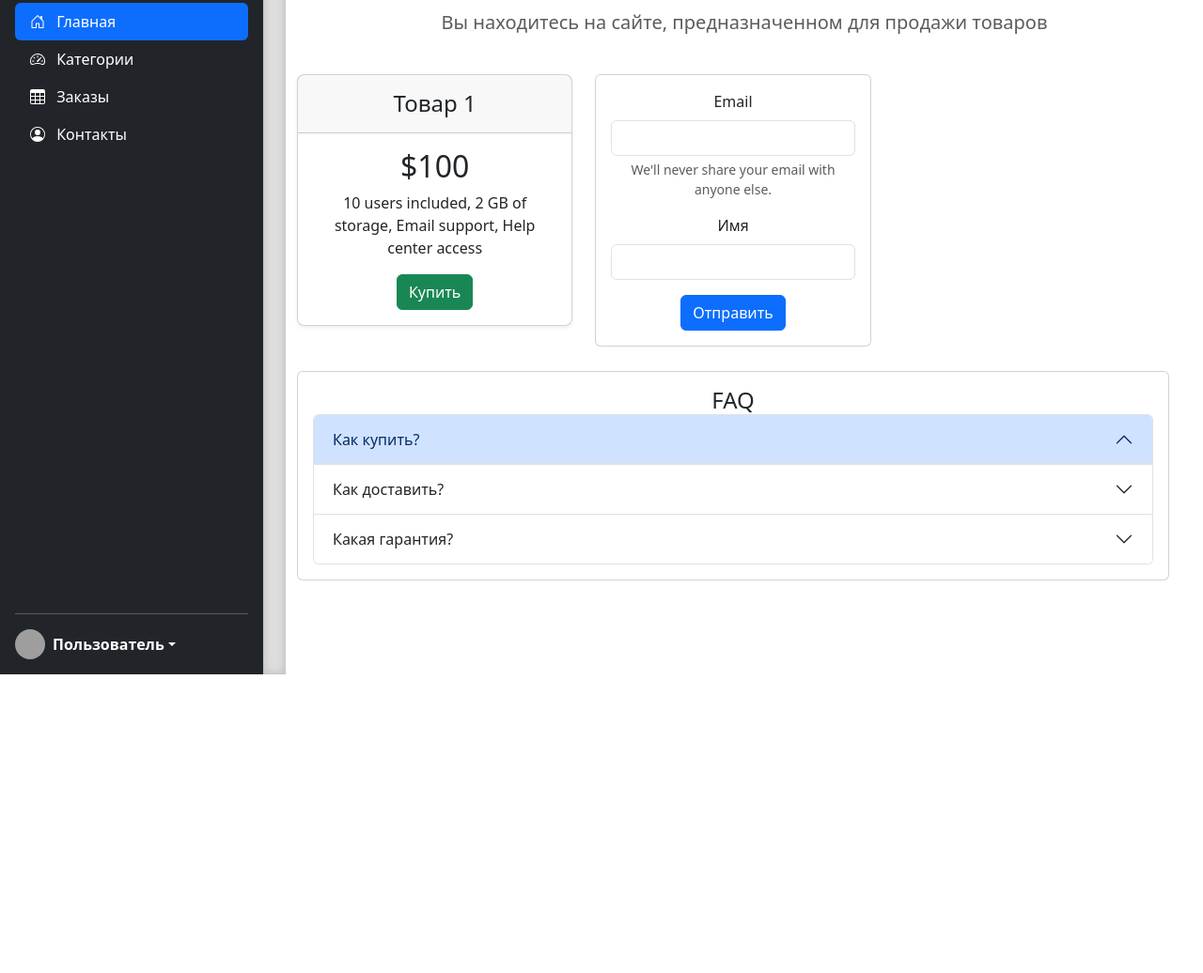
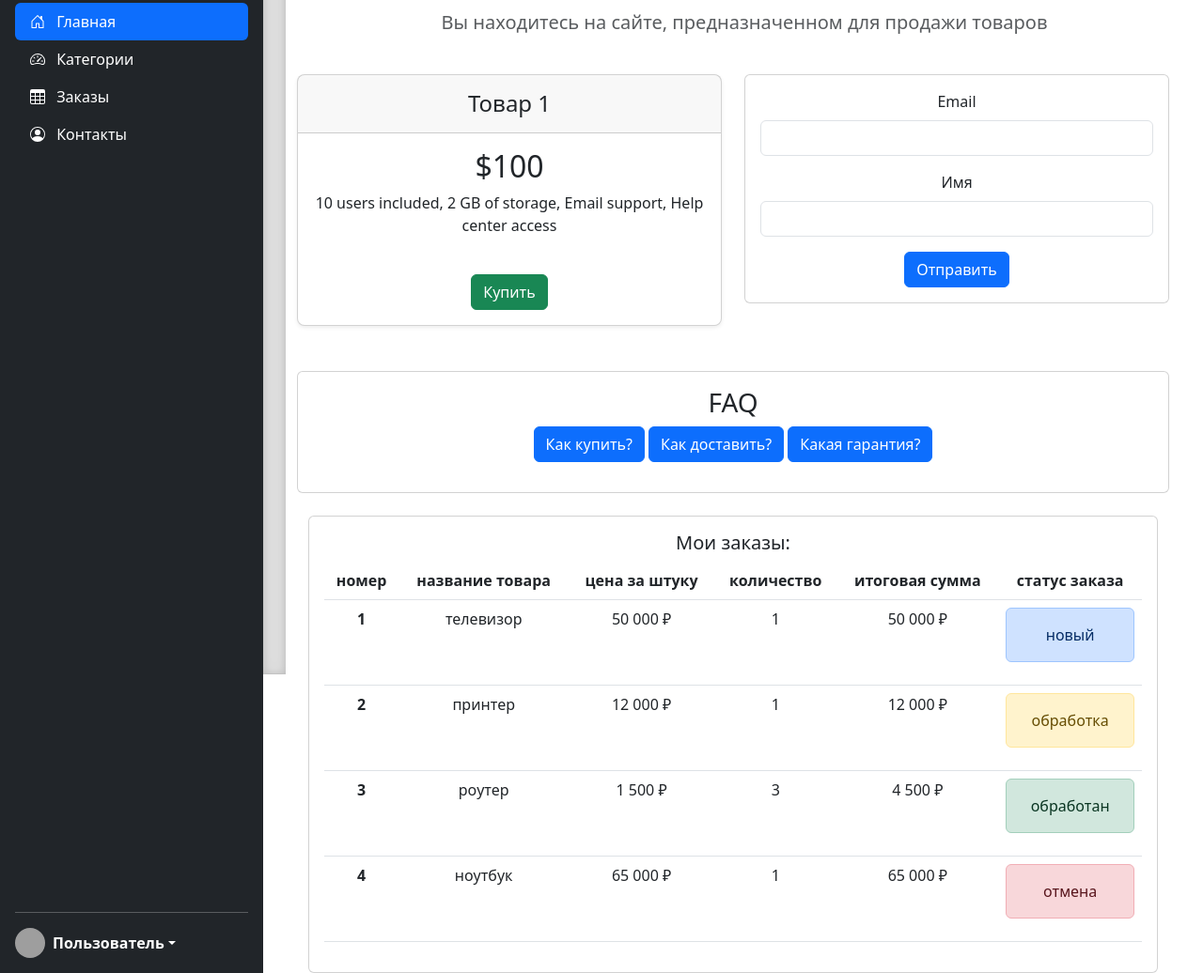
Before and after one commit to Kupetz124/Django, a plain HTML site: page index.html in a window 1280 px wide. Shown: the part 82-1118 px from the top of the page at 94% size. Before the commit the page ends 800 px from the top, so only its background shows below. Drawn offline with nearby package versions, Linux system fonts and the light colour scheme; grey boxes are pictures that could not be loaded.

Commit message:
FAQ section button fixes

```diff
--- a/index.html
+++ b/index.html
@@ -39,7 +39,7 @@
             flex-wrap: nowrap;
             height: 100vh;
             height: -webkit-fill-available;
-            max-height: 100vh;
+            max-height: 200vh;
             overflow-x: auto;
             overflow-y: hidden;
         }
@@ -257,7 +257,7 @@
     </div>
 
     <div class="b-example-divider"></div>
-
+    <div style="overflow-y: auto;">
         <div class="container">
             <header>
                 <div class="pricing-header p-3 pb-md-4 mx-auto text-center">
@@ -268,7 +268,7 @@
 
             <main class="row">
                 <div class="row text-center">
-                <div class="col-4">
+                    <div class="col-6">
                         <div class="card mb-4 rounded-3 shadow-sm">
                             <div class="card-header py-3">
                                 <h4 class="my-0 fw-normal">Товар 1</h4>
@@ -282,18 +282,21 @@
                                     Help center access
                                 </p>
 
-                            <button type="button" class="btn btn-success">Купить</button>
+
+                                <button type="button" class="btn btn-success mt-4">Купить</button>
                             </div>
                         </div>
                     </div>
-                <div class="col-4">
+                    <div class="col-6">
                         <div class="card">
                             <div class="card-body">
                                 <form>
                                     <div class="mb-3">
                                         <label for="exampleInputEmail1" class="form-label">Email</label>
-                                    <input type="email" class="form-control" id="exampleInputEmail1" aria-describedby="emailHelp">
-                                    <div id="emailHelp" class="form-text">We'll never share your email with anyone else.</div>
+                                        <input type="email" class="form-control" id="exampleInputEmail1"
+                                               aria-describedby="emailHelp">
+
+
                                     </div>
                                     <div class="mb-3">
                                         <label for="username" class="form-label">Имя</label>
@@ -307,45 +310,118 @@
                     </div>
 
                     <div class="container mt-4">
-                    </div><div class="col-12">
+                    </div>
+                    <div class="col-12">
                         <div class="card">
                             <div class="card-body">
-                                <h4 class="my-0 fw-normal">FAQ</h4>
-                                    <div class="accordion" id="accordionExample">
-                                          <div class="accordion-item">
-                                            <h2 class="accordion-header">
-                                              <button class="accordion-button" type="button" data-bs-toggle="collapse" data-bs-target="#collapseOne" aria-expanded="true" aria-controls="collapseOne">
+                                <h3>FAQ</h3>
+                                <p class="d-inline-flex gap-1">
+                                    <a class="btn btn-primary" data-bs-toggle="collapse" href="#answer_1"
+                                       role="button" aria-expanded="false" aria-controls="collapseExample">
                                         Как купить?
-                                              </button>
-                                            </h2>
-                                            <div id="collapseOne" class="accordion-collapse collapse" data-bs-parent="#accordionExample">
-                                              <div class="accordion-body">
-                                                <strong>Нужно добавить товар в корзину.</strong>
+                                    </a>
+                                    <a class="btn btn-primary" data-bs-toggle="collapse" href="#answer_2"
+                                       role="button" aria-expanded="false" aria-controls="collapseExample">
+                                        Как доставить?
+                                    </a>
+                                    <a class="btn btn-primary" data-bs-toggle="collapse" href="#answer_3"
+                                       role="button" aria-expanded="false" aria-controls="collapseExample">
+                                        Какая гарантия?
+                                    </a>
+
+                                </p>
+                                <div class="collapse" id="answer_1">
+                                    <div class="card card-body">
+                                        Добавить товар в корзину.
                                     </div>
                                 </div>
-                                          </div>
-                                          <div class="accordion-item">
-                                            <h2 class="accordion-header">
-                                              <button class="accordion-button collapsed" type="button" data-bs-toggle="collapse" data-bs-target="#collapseTwo" aria-expanded="false" aria-controls="collapseTwo">
-                                                Как доставить?
-                                              </button>
-                                            </h2>
-                                            <div id="collapseTwo" class="accordion-collapse collapse" data-bs-parent="#accordionExample">
-                                              <div class="accordion-body">
-                                                <strong>Воспользоваться услугами курьера.</strong>
+
+                                <div class="collapse" id="answer_2">
+                                    <div class="card card-body">
+                                        Воспользоваться услугами курьера.
                                     </div>
                                 </div>
+
+                                <div class="collapse" id="answer_3">
+                                    <div class="card card-body">
+                                        12 месяцев.
                                     </div>
-                                          <div class="accordion-item">
-                                            <h2 class="accordion-header">
-                                              <button class="accordion-button collapsed" type="button" data-bs-toggle="collapse" data-bs-target="#collapseThree" aria-expanded="false" aria-controls="collapseThree">
-                                                Какая гарантия?
-                                              </button>
-                                            </h2>
-                                            <div id="collapseThree" class="accordion-collapse collapse" data-bs-parent="#accordionExample">
-                                              <div class="accordion-body">
-                                                <strong>12 месяцев.</strong>
                                 </div>
+
+
+                            </div>
+                        </div>
+                        <div class="container mt-4">
+                            <div style="overflow-x: auto;">
+                            <div class="card">
+                                <div class="card-body">
+                                    <h5>Мои заказы:</h5>
+                                    <div class="col-12">
+                                        <table class="table overflow-x: auto">
+
+                                            <thead>
+                                            <tr>
+                                                <th scope="col">номер</th>
+                                                <th scope="col">название товара</th>
+                                                <th scope="col">цена за штуку</th>
+                                                <th scope="col">количество</th>
+                                                <th scope="col">итоговая сумма</th>
+                                                <th scope="col">статус заказа</th>
+                                            </tr>
+                                            </thead>
+                                            <tbody>
+                                            <tr>
+                                                <th scope="row">1</th>
+                                                <td>телевизор</td>
+                                                <td>50 000 ₽</td>
+                                                <td>1</td>
+                                                <td>50 000 ₽</td>
+                                                <td>
+                                                    <div class="alert alert-primary" role="alert">
+                                                        новый
+                                                    </div>
+                                                </td>
+                                            </tr>
+                                            <tr>
+                                                <th scope="row">2</th>
+                                                <td>принтер</td>
+                                                <td>12 000 ₽</td>
+                                                <td>1</td>
+                                                <td>12 000 ₽</td>
+                                                <td>
+                                                    <div class="alert alert-warning" role="alert">
+                                                        обработка
+                                                    </div>
+                                                </td>
+                                            </tr>
+                                            <tr>
+                                                <th scope="row">3</th>
+                                                <td>роутер</td>
+                                                <td>1 500 ₽</td>
+                                                <td>3</td>
+                                                <td>4 500 ₽</td>
+                                                <td>
+                                                    <div class="alert alert-success" role="alert">
+                                                        обработан
+                                                    </div>
+                                                </td>
+                                            </tr>
+                                            <tr>
+                                                <th scope="row">4</th>
+                                                <td>ноутбук</td>
+                                                <td>65 000 ₽</td>
+                                                <td>1</td>
+                                                <td>65 000 ₽</td>
+                                                <td>
+                                                    <div class="alert alert-danger" role="alert">
+                                                        отмена
+                                                    </div>
+                                                </td>
+                                            </tr>
+
+
+                                        </table>
+
                                     </div>
                                 </div>
                             </div>
@@ -354,7 +430,7 @@
                 </div>
             </div>
             </main>
-
+        </div>
     </div>
 
 </main>
```
Lines whose indentation alone changed are shown as unchanged.
